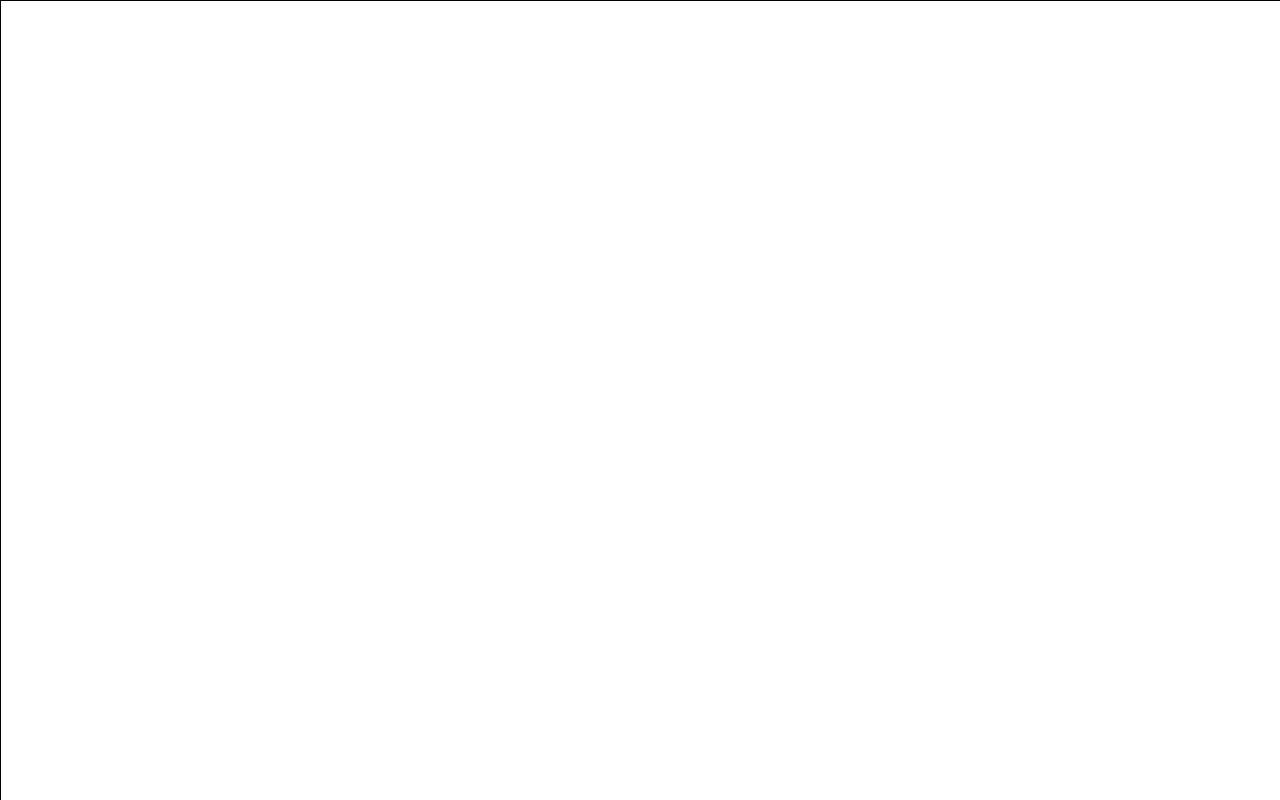
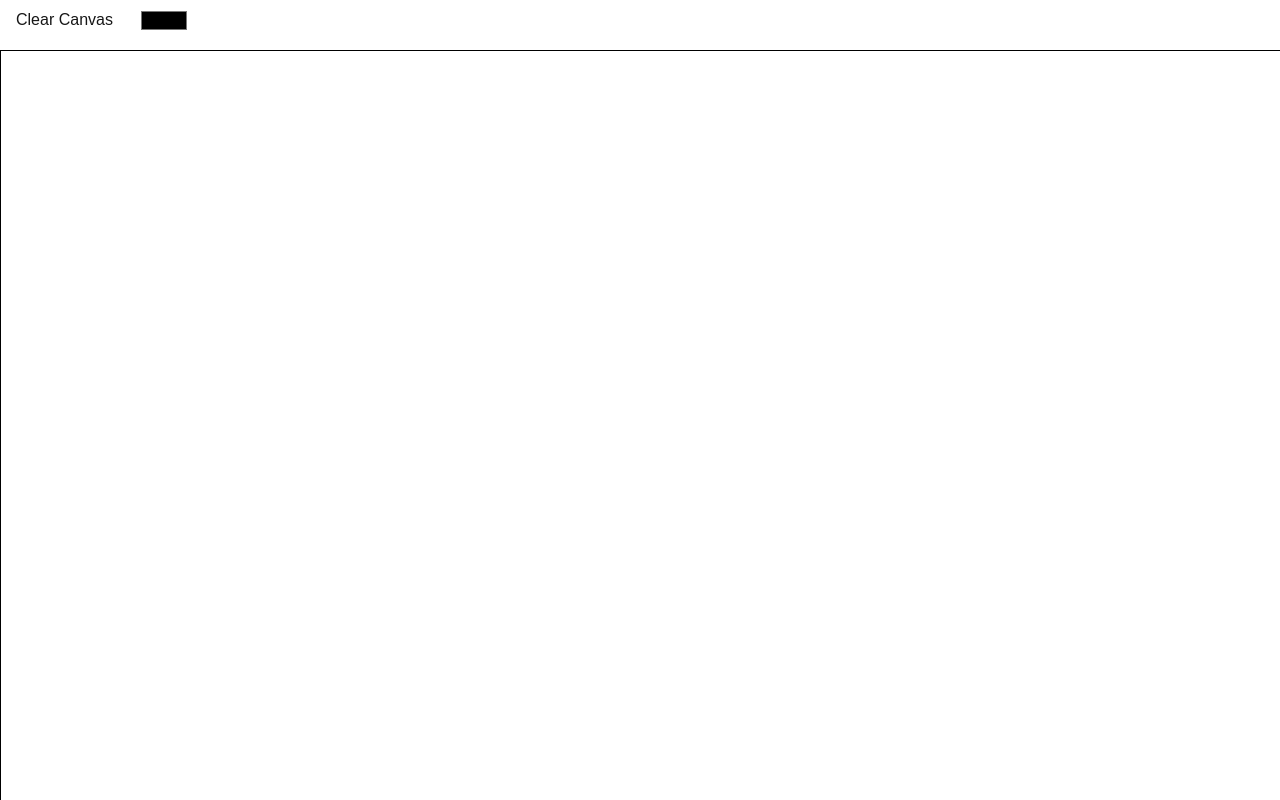
Before and after one commit to Kaimond/whiteboard, a Next.js app: page / in a window 1280 px wide. Shown: the top 800 px of the page. Built offline with nearby package versions, Linux system fonts and the light colour scheme.

Commit message:
Added a toolbar to select different colours

```diff
--- a/src/app/components/DrawingCanvas.jsx
+++ b/src/app/components/DrawingCanvas.jsx
@@ -1,10 +1,12 @@
 "use client";
 import { useEffect, useRef, useState } from "react";
+import Toolbar from "./Toolbar"
 
 export default function DrawingCanvas() {
     const canvasRef = useRef(null);
     const [isDrawing, setIsDrawing] = useState(false);
     const [lastPos, setLastPos] = useState({ x: 0, y: 0 });
+    const [colour, setColour] = useState("#000000");
 
     useEffect(() => {
         const canvas = canvasRef.current;
@@ -15,8 +17,14 @@ export default function DrawingCanvas() {
         canvas.height = 900;
         ctx.lineWidth = 5;
         ctx.lineCap = "round";
-        ctx.strokeStyle = "white";
+        ctx.strokeStyle = colour;
     }, []);
+
+    useEffect(() => {
+        const canvas = canvasRef.current;
+        const ctx = canvas.getContext("2d");
+        ctx.strokeStyle = colour;
+    }, [colour])
 
     const startDrawing = ({ nativeEvent }) => {
         const { offsetX, offsetY } = nativeEvent;
@@ -44,8 +52,15 @@ export default function DrawingCanvas() {
         ctx.closePath();
     };
 
+    const clearCanvas = () => {
+        const canvas = canvasRef.current;
+        const ctx = canvas.getContext("2d");
+        ctx.clearRect(0, 0, canvas.width, canvas.height);
+    };
+
     return (
         <div>
+            <Toolbar clearCanvas={clearCanvas} setColour={setColour} />
             <canvas
                 ref={canvasRef}
                 onMouseDown={startDrawing}
--- /dev/null
+++ b/src/app/components/Toolbar.jsx
@@ -0,0 +1,33 @@
+"use client";
+import { useState } from "react";
+
+export default function Toolbar({ clearCanvas, setColour }) {
+    const [selectedColour, setSelectedColour] = useState("#000000");
+
+    const handleColourChange = (e) => {
+        const newColour = e.target.value;
+        setSelectedColour(newColour);
+        setColour(newColour);
+    };
+
+    return (
+        <div style={{ marginBottom: "10px" }}>
+            <button
+                onClick={clearCanvas}
+                style={{
+                    padding: "8px 16px",
+                    marginRight: "10px",
+                    cursor: "pointer",
+                }}
+            >
+                Clear Canvas
+            </button>
+            <input
+                type="color"
+                value={selectedColour}
+                onChange={handleColourChange}
+                style={{ verticalAlign: "middle" }}
+            />
+        </div>
+    );
+}
```
